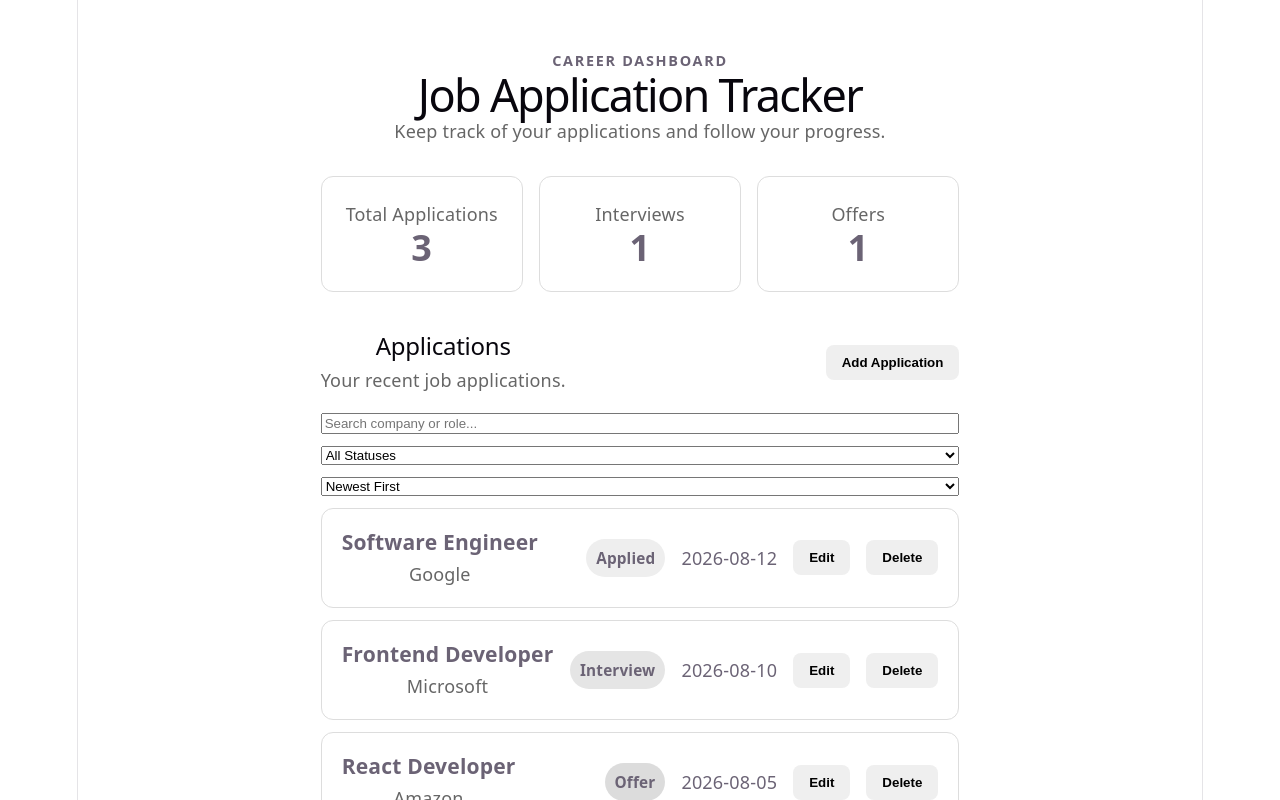
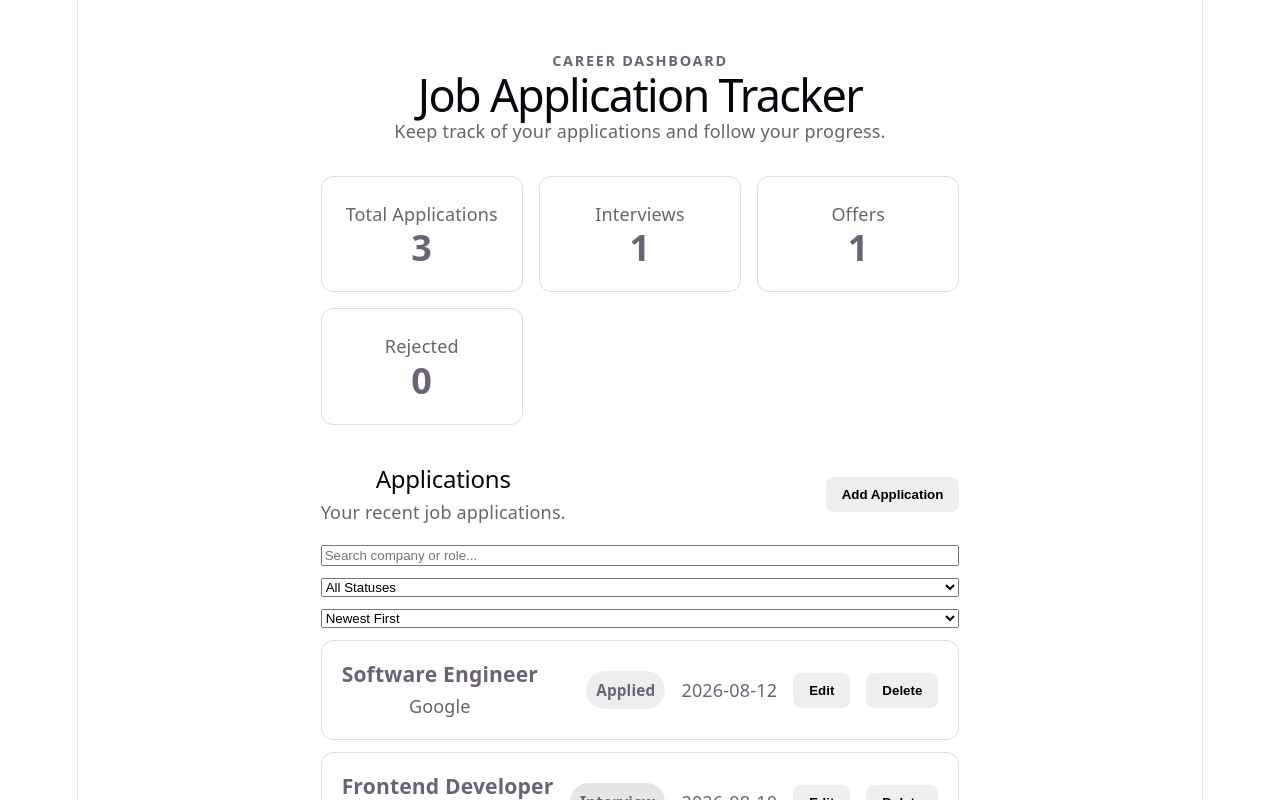
Before and after one commit to gnanendharamgoth532-debug/job-application-tracker, a React (Vite) app: page / in a window 1280 px wide. Shown: the top 800 px of the page. Built offline with nearby package versions, Linux system fonts and the light colour scheme.

Commit message:
Add rejected applications statistic

```diff
--- a/src/App.jsx
+++ b/src/App.jsx
@@ -85,6 +85,10 @@ const filteredApplications = applications
     (application) =>
       application.status.toLowerCase() === 'offer'
   ).length
+  const rejected = applications.filter(
+  (application) =>
+    application.status.toLowerCase() === 'rejected'
+).length
 
   function handleInputChange(event) {
     const { name, value } = event.target
@@ -208,6 +212,10 @@ const filteredApplications = applications
           <span>Offers</span>
           <strong>{offers}</strong>
         </article>
+        <article className="stat-card">
+  <span>Rejected</span>
+  <strong>{rejected}</strong>
+</article>
       </section>
 
       <section className="applications">
```
